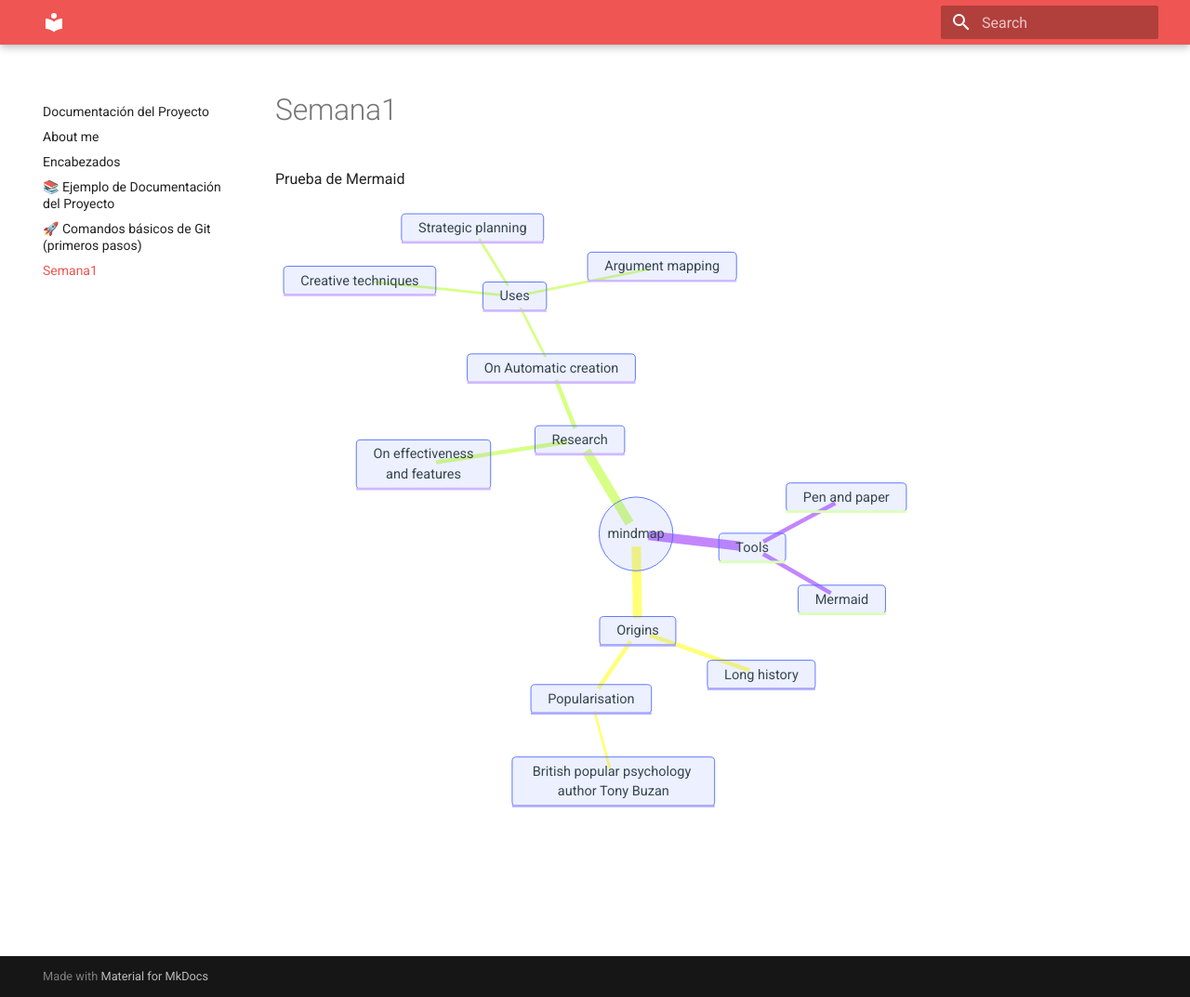
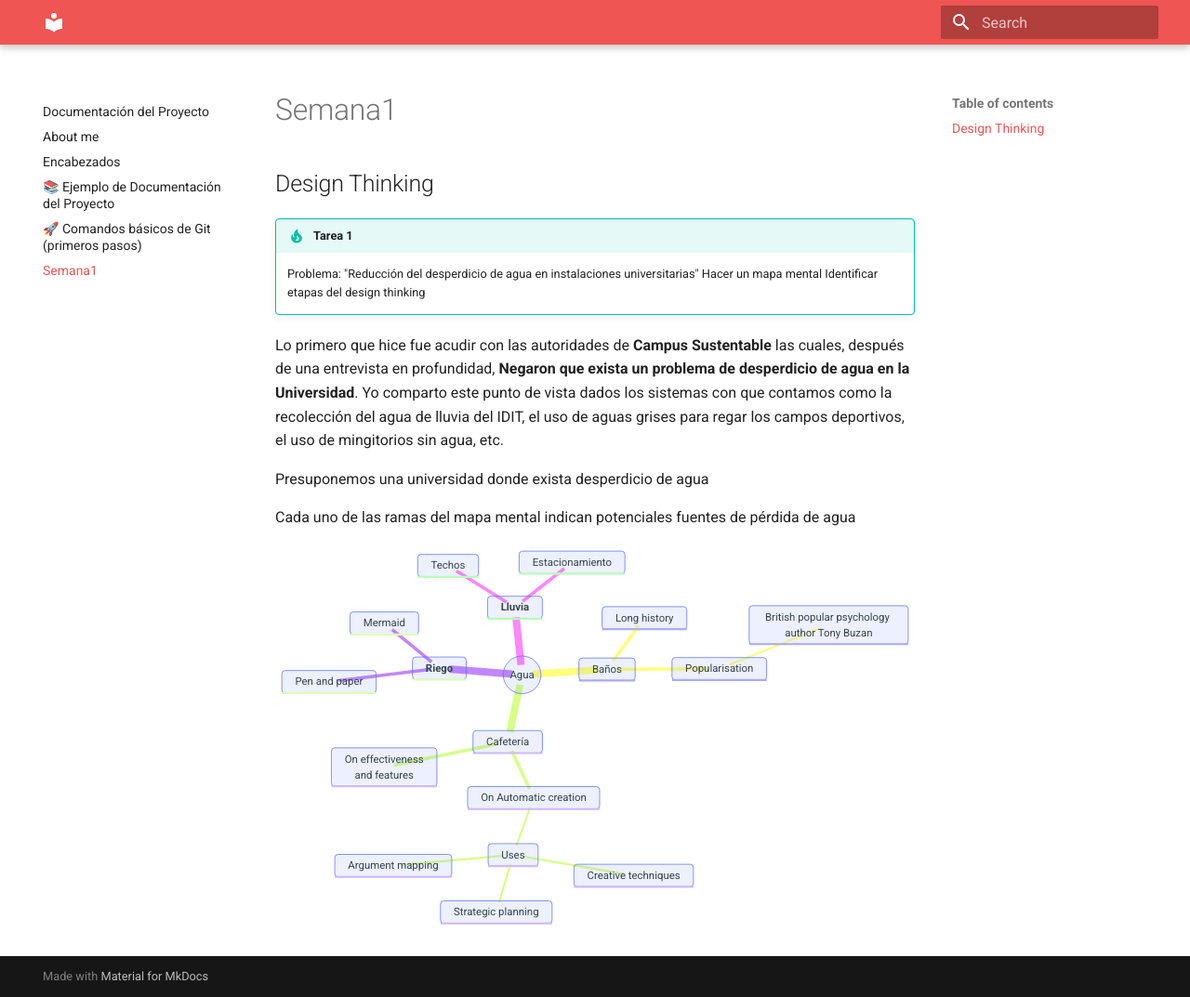
Before and after one commit to Aristarco/Pry_ingenieria, an MkDocs documentation site: the page built from docs/semana1.md, in a window 1280 px wide and 1073 px high. Shown: the whole window at 93% size. Built offline with MkDocs 1.6.1 and Material for MkDocs 9.7.7, drawn with Linux system fonts in a browser that asks for light colours.

Commit message:
Update semana1.md

````diff
--- a/docs/semana1.md
+++ b/docs/semana1.md
@@ -4,26 +4,41 @@
   await mermaid.registerExternalDiagrams([mindmap]);
 </script>
 
-Prueba de Mermaid
+## Design Thinking
+
+!!! tip "Tarea 1"
+    Problema: "Reducción del desperdicio de agua en instalaciones universitarias"
+    Hacer un mapa mental
+    Identificar etapas del design thinking
+
+Lo primero que hice fue acudir con las autoridades de **Campus Sustentable** las cuales, después de una entrevista en profundidad, **Negaron que exista un problema de desperdicio de agua en la Universidad**. Yo comparto este punto de vista dados los sistemas con que contamos como la recolección del agua de lluvia del IDIT, el uso de aguas grises para regar los campos deportivos, el uso de mingitorios sin agua, etc.
+
+Presuponemos una universidad donde exista desperdicio de agua
+
+Cada uno de las ramas del mapa mental indican potenciales fuentes de pérdida de agua
+
+
 
 ``` mermaid
 
 mindmap
-  root((mindmap))
-    Origins
+  root((Agua))
+    Baños
       Long history
       ::icon(fa fa-book)
       Popularisation
         British popular psychology author Tony Buzan
-    Research
+    Cafetería
       On effectiveness<br/>and features
       On Automatic creation
         Uses
             Creative techniques
             Strategic planning
             Argument mapping
-    Tools
+    **Riego**
       Pen and paper
       Mermaid
-
+    **Lluvia**
+        Techos
+        Estacionamiento
 ```
````
